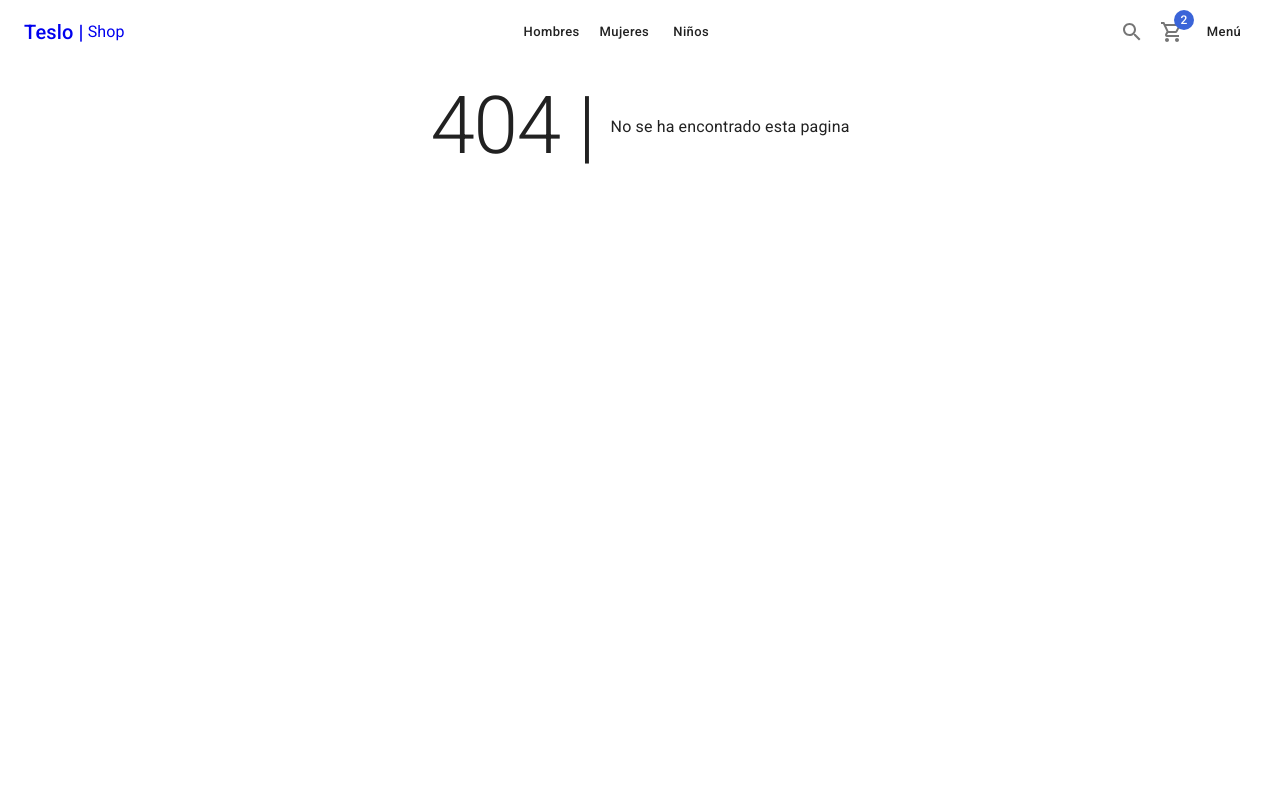
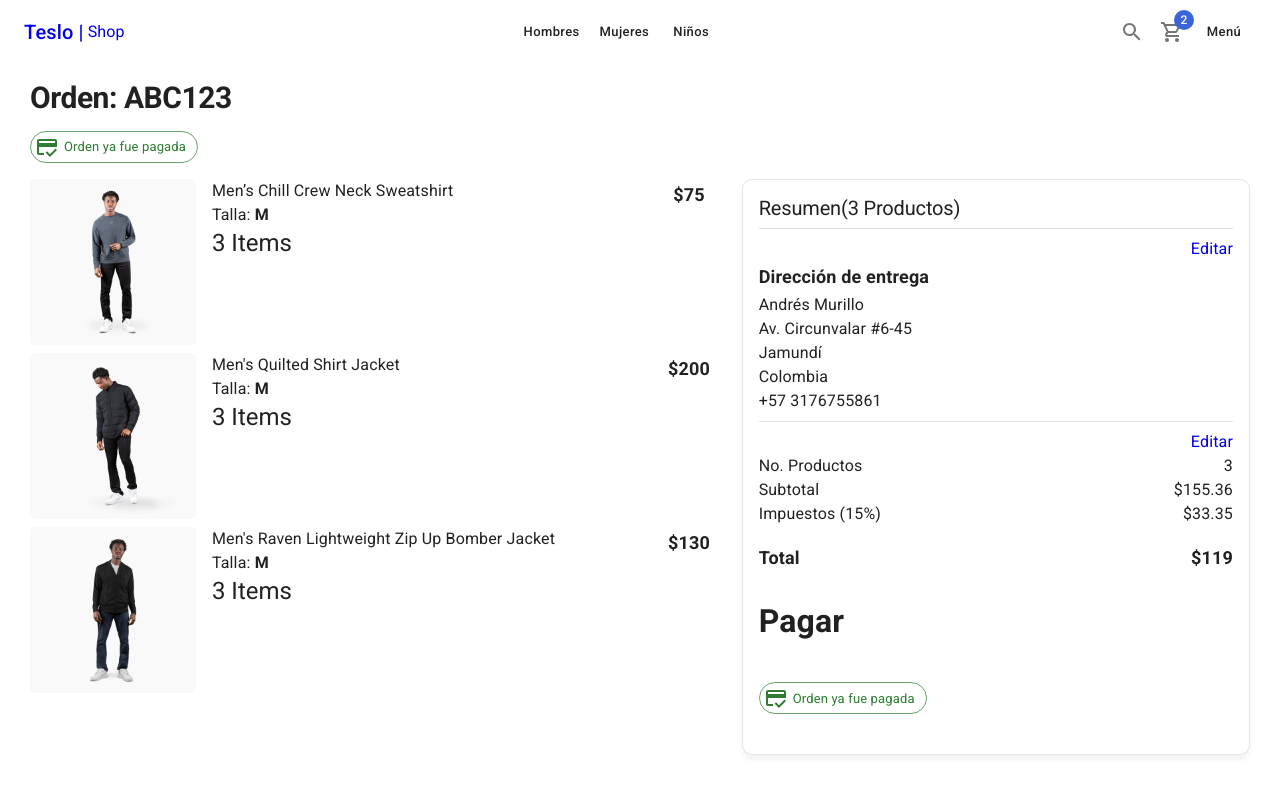
Before and after one commit to andresmurilloco/teslo-shop, a Next.js app: page /orders/1 in a window 1280 px wide. Before the commit this address had no page. Shown: the top 794 px of the page. Built offline with nearby package versions, Linux system fonts and the light colour scheme.

Commit message:
Class 197

```diff
--- /dev/null
+++ b/pages/orders/[id].tsx
@@ -0,0 +1,85 @@
+import NextLink from "next/link";
+import { CartList, OrdenSummary } from "@/components/cart";
+import { ShopLayout } from "@/components/layouts";
+import {
+  Box,
+  Button,
+  Card,
+  CardContent,
+  Chip,
+  Divider,
+  Grid,
+  Link,
+  Typography,
+} from "@mui/material";
+import { CreditCardOffOutlined, CreditScoreOutlined } from "@mui/icons-material";
+
+const OrderPage = () => {
+  return (
+    <ShopLayout
+      title="Resumen de la orden 123456"
+      pageDescription="Resumen de la orden"
+    >
+      <Typography variant="h1" component={"h1"}>
+        Orden: ABC123
+      </Typography>
+      {/* <Chip
+        sx={{ my: 2 }}
+        label="Pendiente de pago"
+        variant="outlined"
+        color="error"
+        icon={<CreditCardOffOutlined />}
+      /> */}
+      <Chip
+        sx={{ my: 2 }}
+        label="Orden ya fue pagada"
+        variant="outlined"
+        color="success"
+        icon={<CreditScoreOutlined />}
+      />
+      <Grid container>
+        <Grid item xs={12} sm={7}>
+          <CartList />
+        </Grid>
+        <Grid item xs={12} sm={5}>
+          <Card className="summary-card">
+            <CardContent>
+              <Typography variant="h2">Resumen(3 Productos)</Typography>
+              <Divider sx={{ my: 1 }} />
+              <Box display={"flex"} justifyContent={"end"}>
+                <NextLink href={"/checkout/address"} passHref legacyBehavior>
+                  <Link>Editar</Link>
+                </NextLink>
+              </Box>
+              <Typography variant="subtitle1">Dirección de entrega</Typography>
+              <Typography>Andrés Murillo</Typography>
+              <Typography>Av. Circunvalar #6-45</Typography>
+              <Typography>Jamundí</Typography>
+              <Typography>Colombia</Typography>
+              <Typography>+57 3176755861</Typography>
+              <Divider sx={{ my: 1 }} />
+              <Box display={"flex"} justifyContent={"end"}>
+                <NextLink href={"/checkout/cart"} passHref legacyBehavior>
+                  <Link>Editar</Link>
+                </NextLink>
+              </Box>
+              <OrdenSummary />
+              <Box sx={{ mt: 3 }}>
+                <h1>Pagar</h1>
+                <Chip
+                sx={{ my: 2 }}
+                label="Orden ya fue pagada"
+                variant="outlined"
+                color="success"
+                icon={<CreditScoreOutlined />}
+                />
+              </Box>
+            </CardContent>
+          </Card>
+        </Grid>
+      </Grid>
+    </ShopLayout>
+  );
+};
+
+export default OrderPage;
```
